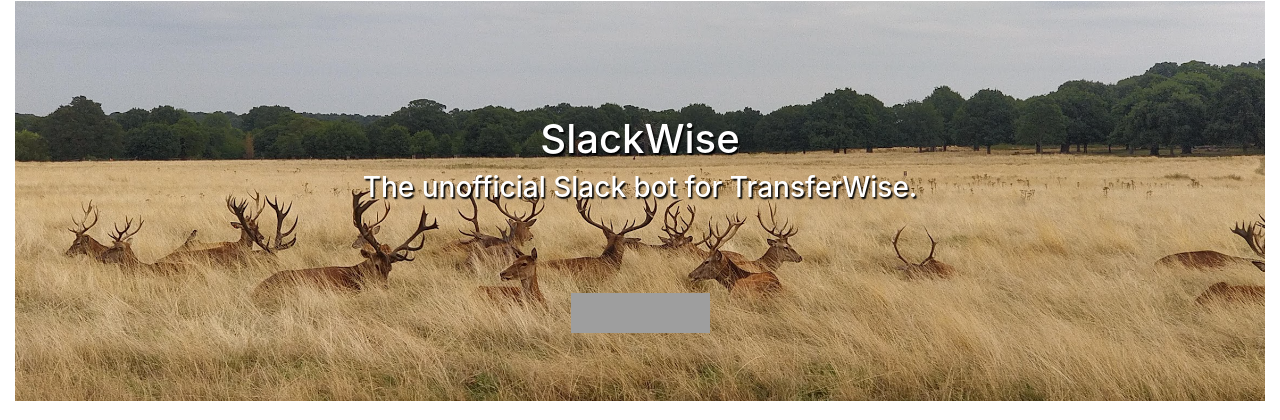
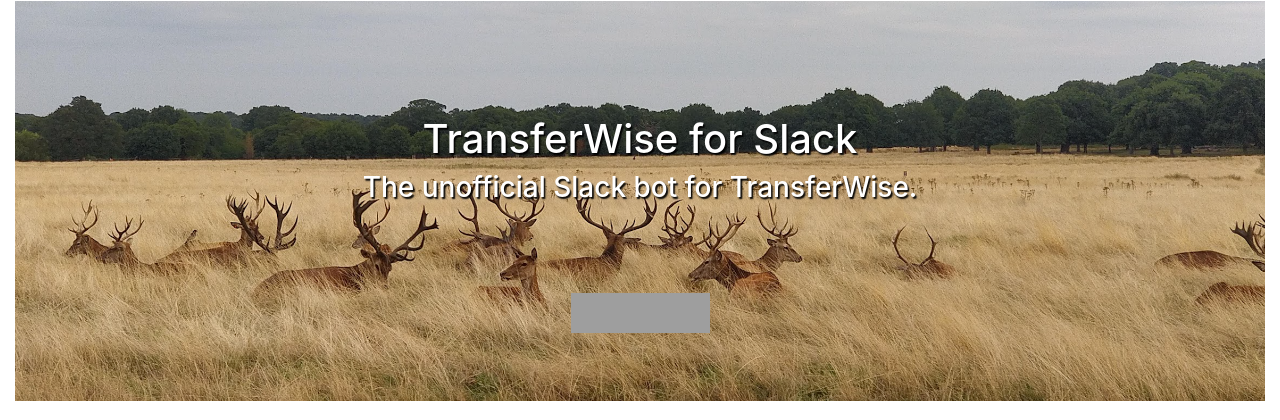
Before and after one commit to 321k/slackwise, a Flask app: page / in a window 1280 px wide. Shown: the top 420 px of the page. Run offline with Flask 2, Linux system fonts and the light colour scheme; some libraries are stand-ins or nearby versions; grey boxes are pictures that could not be loaded.

Commit message:
changed landing page t page title

```diff
--- a/templates/index.html
+++ b/templates/index.html
@@ -34,7 +34,7 @@
           <div class="jumbotron jumbotron-fluid">
             <center>
               <div id="title-text">
-                <h1>SlackWise</h1>
+                <h1>TransferWise for Slack</h1>
                 <h3>The unofficial Slack bot for TransferWise.</h3>
               </div>
 
```
